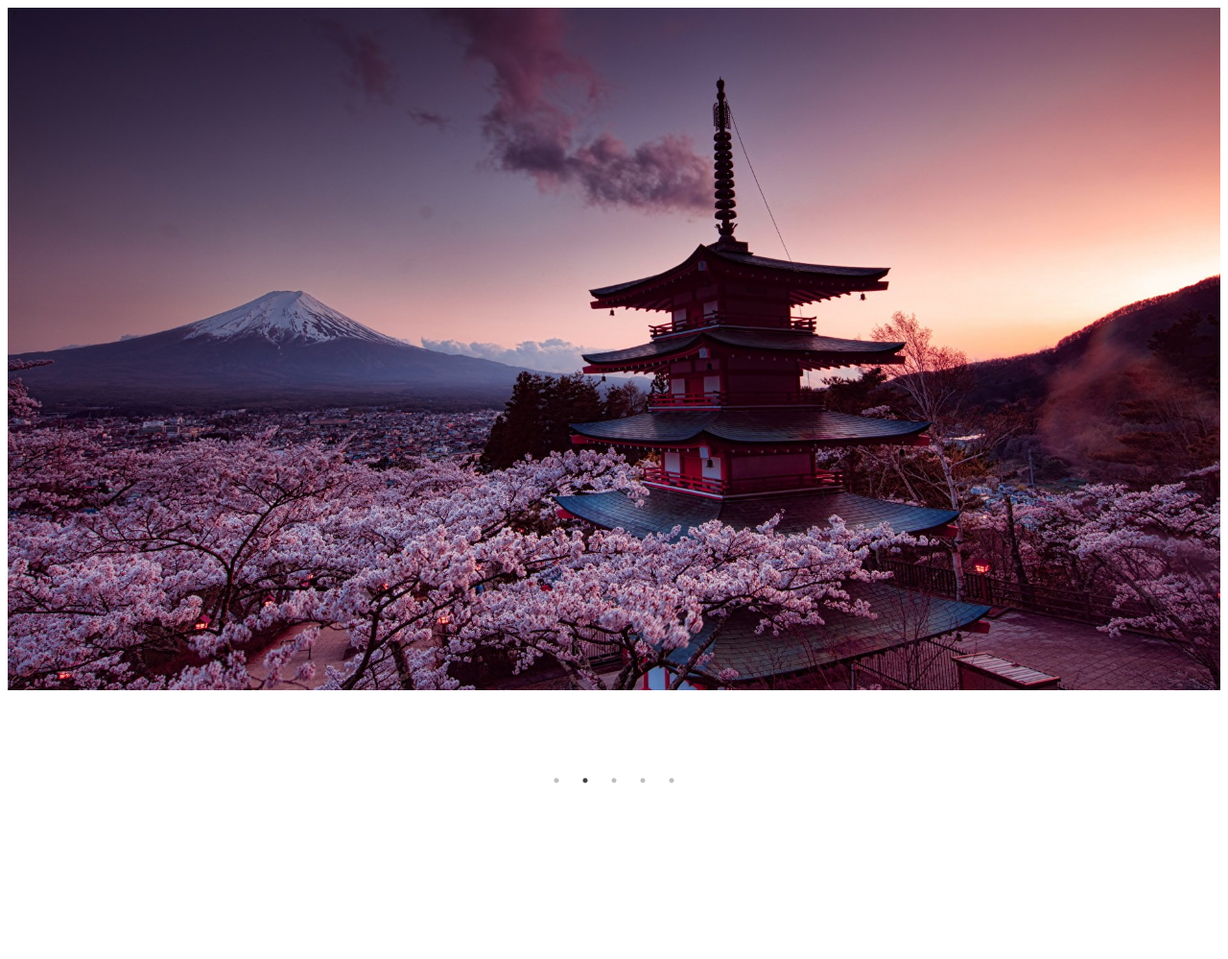
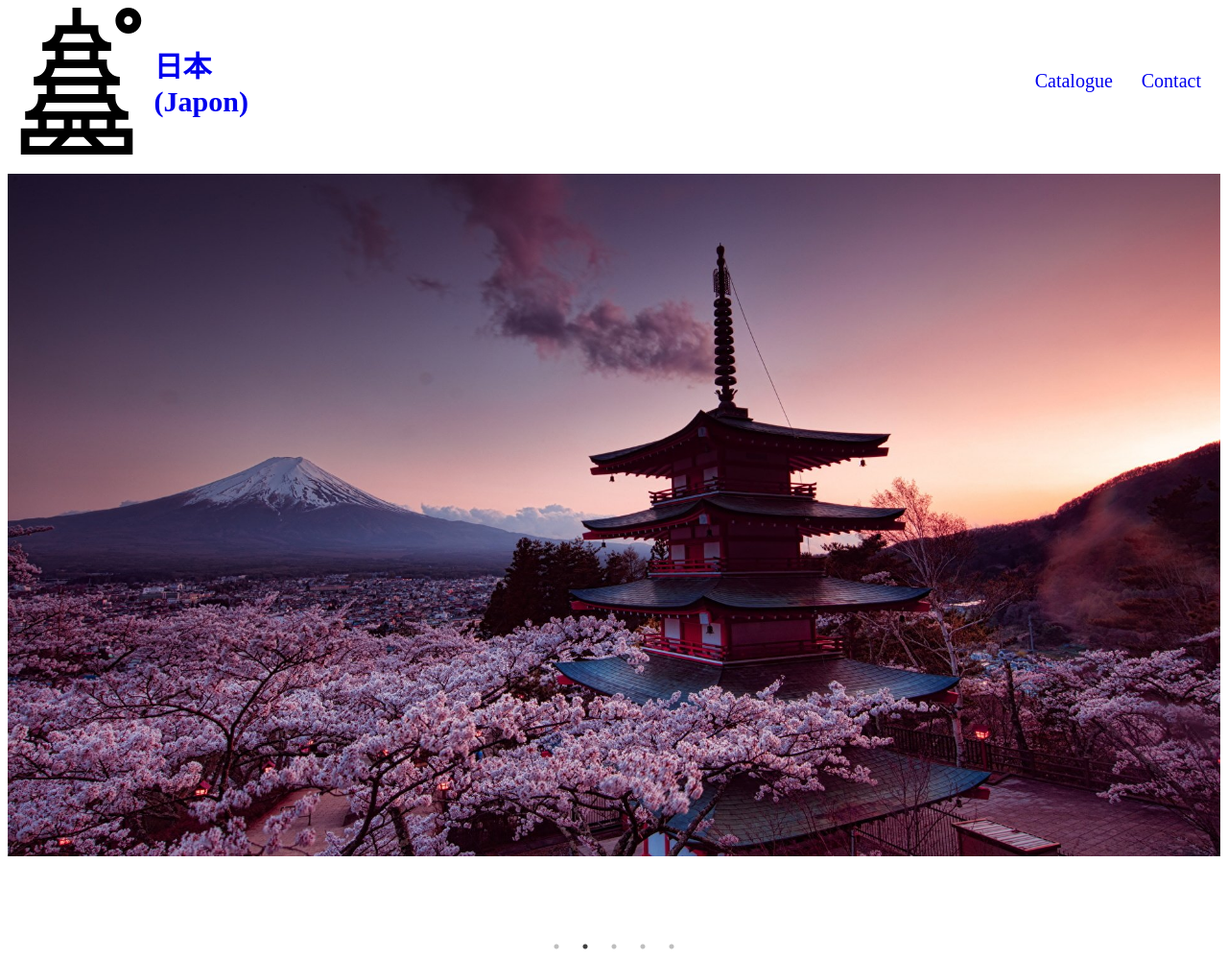
Before and after one commit to benoitdevaux/DEVAUX_Benoit_ACR1, a plain HTML site: page index.html in a window 1280 px wide. Shown: the whole page at 96% size. Before the commit the page ends 828 px from the top, so only its background shows below. Drawn offline with Linux system fonts and the light colour scheme.

Commit message:
feat: add nav

```diff
--- a/index.html
+++ b/index.html
@@ -12,9 +12,17 @@
     <script src="js/script.js"></script>
 </head>
 <body onload="loadjson()">
-    <div class="o-slider">
-    </div>
-
+    <nav class="l-nav">
+        <a class="l-logo" href="index.html"><img class="l-logo__img" src="svg/pagoda.svg" alt="logo" /><h1 class="l-logo__text">日本<br />(Japon)</h1></h1></a>
+        <ul class="l-nav__list">
+            <li class="l-nav__item"><a class="l-nav__link" href="catalogue.html">Catalogue</a></li>
+            <li class="l-nav__item"><a class="l-nav__link" href="contact.html">Contact</a></li>
+        </ul>
+    </nav>
+    <main class="l-main">
+        <div class="o-slider">
+        </div>
+    </main>
     <script type="text/javascript" src="slick/slick.min.js"></script>
 </body>
 
--- /dev/null
+++ b/scss/4.Layouts/_logo.scss
@@ -0,0 +1,13 @@
+.l-logo {
+    display: flex;
+    text-decoration: none;
+
+    &__text {
+        font-size: 3rem;
+        margin: auto 0;
+    }
+
+    &__img {
+        max-width: 25%;
+    }
+}
--- /dev/null
+++ b/scss/4.Layouts/_nav.scss
@@ -0,0 +1,21 @@
+.l-nav {
+    font-size: 2rem;
+    display: flex;
+    justify-content: space-between;
+    margin-bottom: 2rem;
+
+    &__list {
+        display: flex;
+        margin: auto 0;
+    }
+
+    &__item {
+        margin-right: 1rem;
+        list-style: none;
+    }
+
+    &__link {
+        text-decoration: none;
+        padding: 1rem;
+    }
+}
--- a/scss/main.scss
+++ b/scss/main.scss
@@ -2,4 +2,7 @@
 
 @import "3.Generic/global";
 
+@import "4.Layouts/nav";
+@import "4.Layouts/logo";
+
 @import "5.Objects/slide";
```
Also changed, not shown: css/main.css, svg/pagoda.svg (added).
